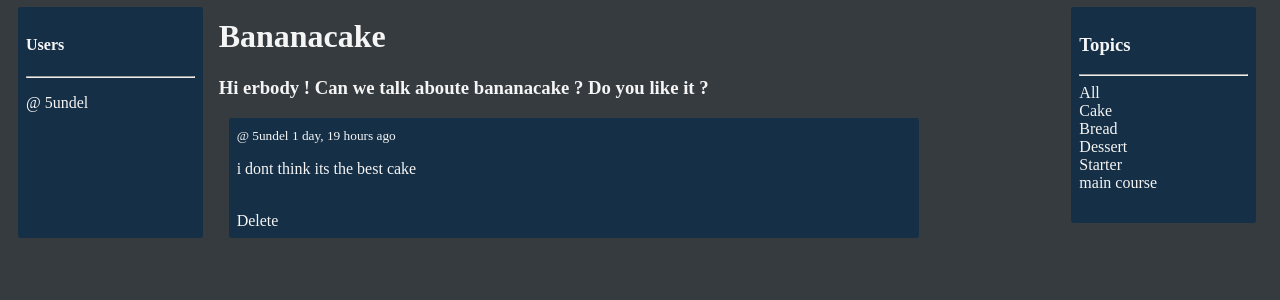
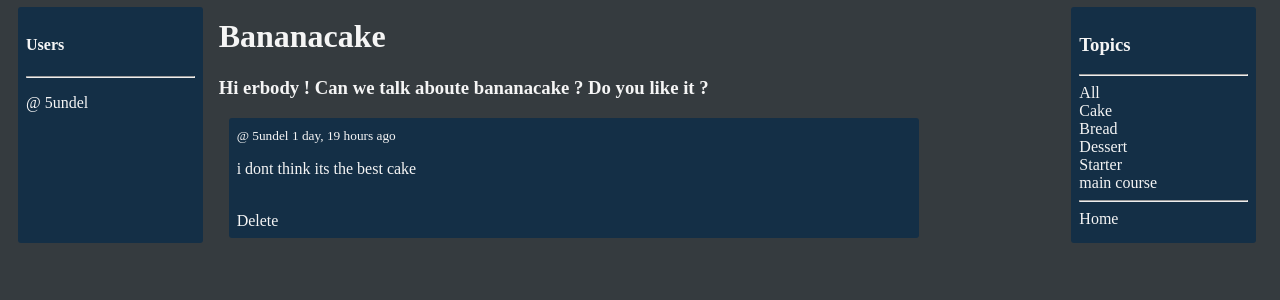
Before and after one commit to 5undel/Kitchen-Forum, a Django app: page /room/8/ in a window 1280 px wide. Shown: the part 152-452 px from the top of the page. Run offline with Django 3.2, Linux system fonts and the light colour scheme; data comes from the database, SQL or seed files in the repository.

Commit message:
Add home link on room, create room and topic

```diff
--- a/base/templates/base/room.html
+++ b/base/templates/base/room.html
@@ -49,6 +49,10 @@
                 <a href="{% url 'home'%}?r={{topic.name}}">{{topic.name}}</a>
             </div>
         {% endfor %}
+        <hr>
+        <div>
+            <a href="{% url 'home' %}">Home</a>
+        </div>
     </div>
 </div>
 {% endblock content %}
--- a/base/templates/base/room_form.html
+++ b/base/templates/base/room_form.html
@@ -10,7 +10,10 @@
         {{form.as_p}}
         <input type="submit" value="Submit"/>
     </form>
-
+    <br>
+    <div>
+        <a href="{% url 'home' %}">Home</a>
+    </div>
 </div>
 
 {% endblock content %}
--- a/base/templates/base/topic_form.html
+++ b/base/templates/base/topic_form.html
@@ -10,7 +10,9 @@
         {{form.as_p}}
         <input type="submit" value="Submit"/>
     </form>
-
+    <div>
+        <a href="{% url 'home' %}">Home</a>
+    </div>
 </div>
 
 {% endblock content %}
--- a/static/styles/main.css
+++ b/static/styles/main.css
@@ -72,7 +72,7 @@ a:hover {
     width: 80%;
     margin: 10px;
     padding: 5px;
-    height: 200px;
+    height: 220px;
 }
 
 .create-room-wrapper {
```
